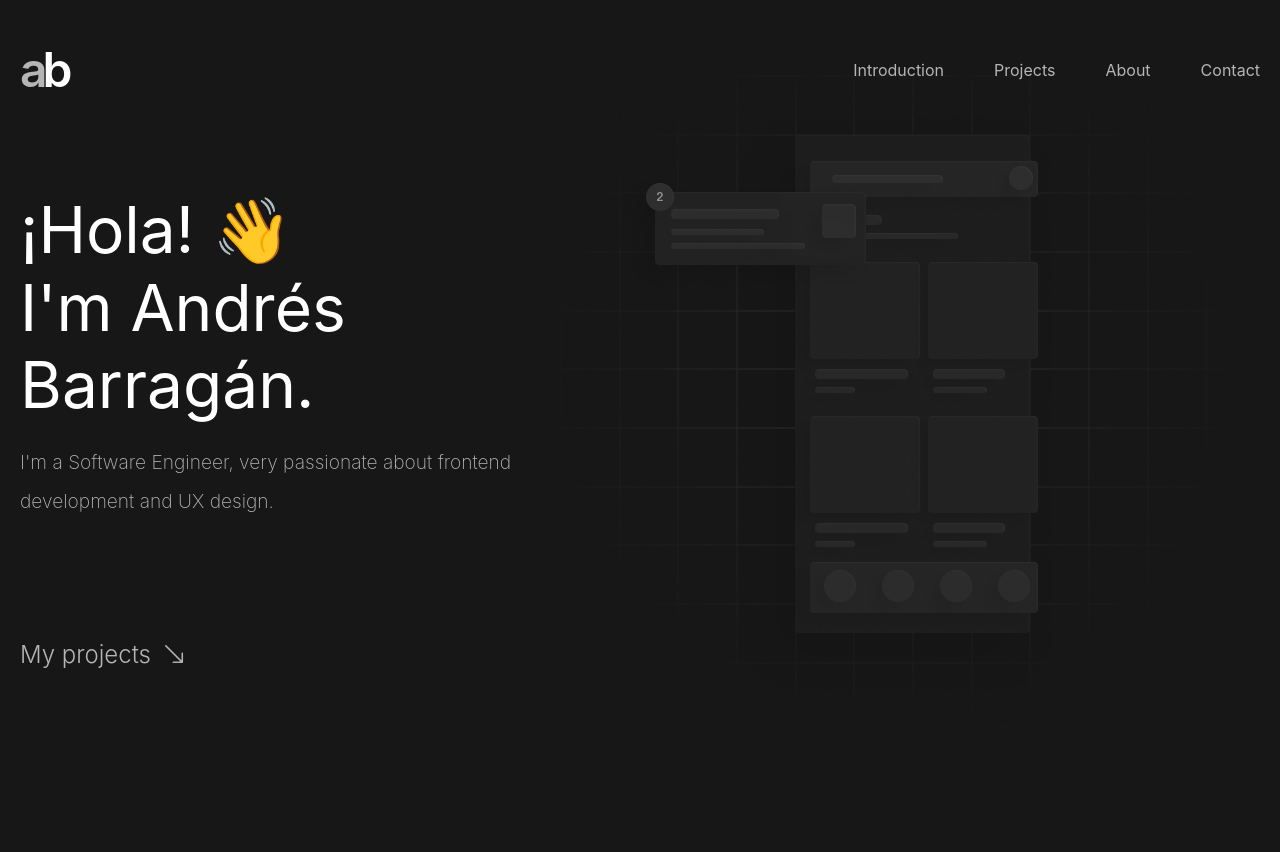
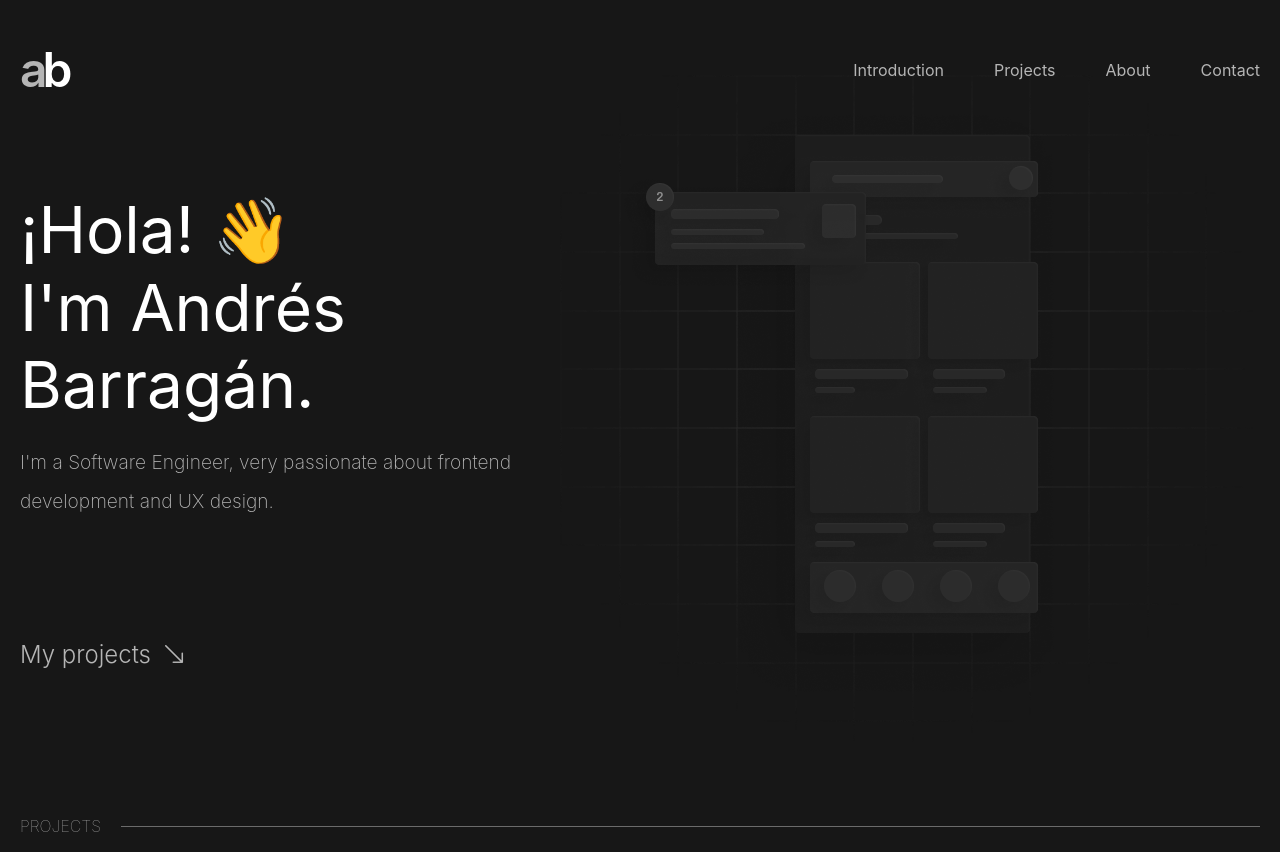
Before and after one commit to Andres-Barragan-Salas/portfolio, a React (Create React App) app: page / in a window 1280 px wide. Before the commit the page ends 800 px from the top, so only its background shows below. Built offline with nearby package versions, Linux system fonts and the light colour scheme.

Commit message:
Implemented section divider component

```diff
--- a/package.json
+++ b/package.json
@@ -8,6 +8,7 @@
     "@testing-library/react": "^13.4.0",
     "@testing-library/user-event": "^13.5.0",
     "bootstrap-icons": "^1.9.1",
+    "prop-types": "^15.8.1",
     "react": "^18.2.0",
     "react-dom": "^18.2.0",
     "react-helmet": "^6.1.0",
--- a/src/App.css
+++ b/src/App.css
@@ -56,7 +56,7 @@ html, body {
   flex-direction: column;
 }
 
-section {
+section.full-height {
   height: 100vh;
 }
 
--- a/src/App.js
+++ b/src/App.js
@@ -1,5 +1,6 @@
 import { PFHeader } from 'PFComponents';
 import Introduction from 'PFSections/Introduction';
+import Projects from 'PFSections/Projects';
 
 import './App.css';
 
@@ -10,6 +11,7 @@ const App = () => {
         <div className="pf padding-horizontal-m relative">
           <PFHeader />
           <Introduction />
+          <Projects />
         </div>
       </div>
     </div>
--- a/src/components/index.js
+++ b/src/components/index.js
@@ -1,7 +1,9 @@
 import PFWireframeAnimation from './animations/PFWireframeAnimation';
 import PFHeader from './navigation/PFHeader';
+import PFSectionDivider from './navigation/PFSectionDivider';
 
 export {
   PFHeader,
   PFWireframeAnimation,
+  PFSectionDivider,
 };
--- /dev/null
+++ b/src/components/navigation/PFSectionDivider/PFSectionDivider.css
@@ -0,0 +1,9 @@
+.section-divider h3 {
+  text-transform: uppercase;
+}
+
+.section-divider .line {
+  flex: 1;
+  border-bottom: 1px solid var(--inputBorder);
+  margin-left: 20px;
+}
--- /dev/null
+++ b/src/components/navigation/PFSectionDivider/index.js
@@ -0,0 +1,18 @@
+import PropTypes from 'prop-types';
+
+import './PFSectionDivider.css';
+
+const PFSectionDivider = ({ title }) => {
+  return (
+    <div className="pf section-divider flex-row align-items-center">
+      <h3 className="pf support-text text-color-secondary">{title}</h3>
+      <div className="line"></div>
+    </div>
+  );
+};
+
+PFSectionDivider.propTypes = {
+  title: PropTypes.string.isRequired,
+};
+
+export default PFSectionDivider;
--- a/src/sections/Introduction/index.js
+++ b/src/sections/Introduction/index.js
@@ -4,7 +4,7 @@ import './Introduction.css';
 
 const Introduction = () => {
   return (
-    <section id="intro">
+    <section id="intro" className="full-height">
       <div
         className="
         pf section-container
--- /dev/null
+++ b/src/sections/Projects/index.js
@@ -0,0 +1,13 @@
+import { PFSectionDivider } from 'PFComponents';
+
+import './Projects.css';
+
+const Projects = () => {
+  return (
+    <section id="projects">
+      <PFSectionDivider title="Projects" />
+    </section>
+  );
+};
+
+export default Projects;
```
Also changed, not shown: src/sections/Projects/Projects.css (added).
